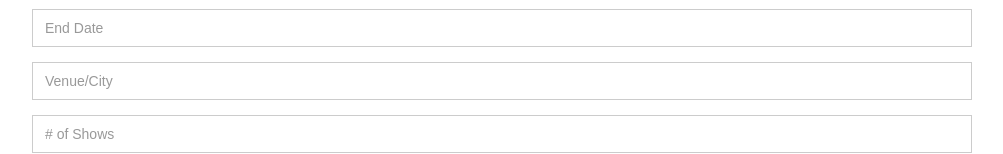
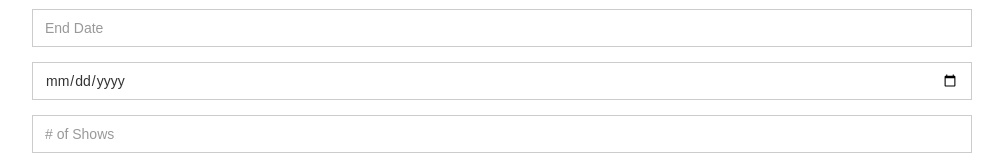
Before and after one commit to ikaracolt/ikaracolt.github.io, a plain HTML site: page index.html in a window 1280 px wide. Shown: the part 239-393 px from the top of the page, without its empty margins (138-1141 px from the left). Drawn offline with nearby package versions, Linux system fonts and the light colour scheme; a script that the page names is missing.

Commit message:
Form to date type

```diff
--- a/index.html
+++ b/index.html
@@ -55,7 +55,7 @@
         </div>
         <div class="search_block">
           <div class="form-block w-form">
-            <form id="date-form" name="email-form" data-name="Email Form" class="form"><input type="text" class="search_from w-input" maxlength="256" name="name-4" data-name="Name 4" placeholder="Venue/City" data-w-id="0e3183f4-401b-9a42-56d3-4e6d9fe4eb4b" id="name-4"></form>
+            <form id="date-form" name="email-form" data-name="Email Form" class="form"><input type="date" class="search_from w-input" maxlength="256" name="name-4" data-name="Name 4" placeholder="Venue/City" data-w-id="0e3183f4-401b-9a42-56d3-4e6d9fe4eb4b" id="name-4"></form>
             <div class="w-form-done">
               <div>Thank you! Your submission has been received!</div>
             </div>
```
